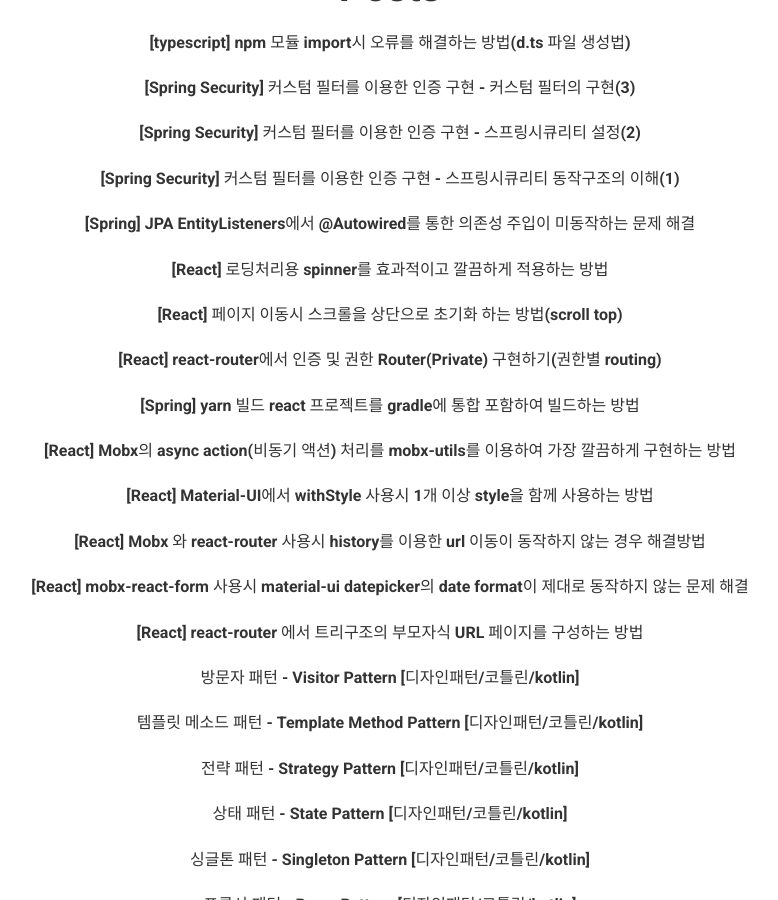
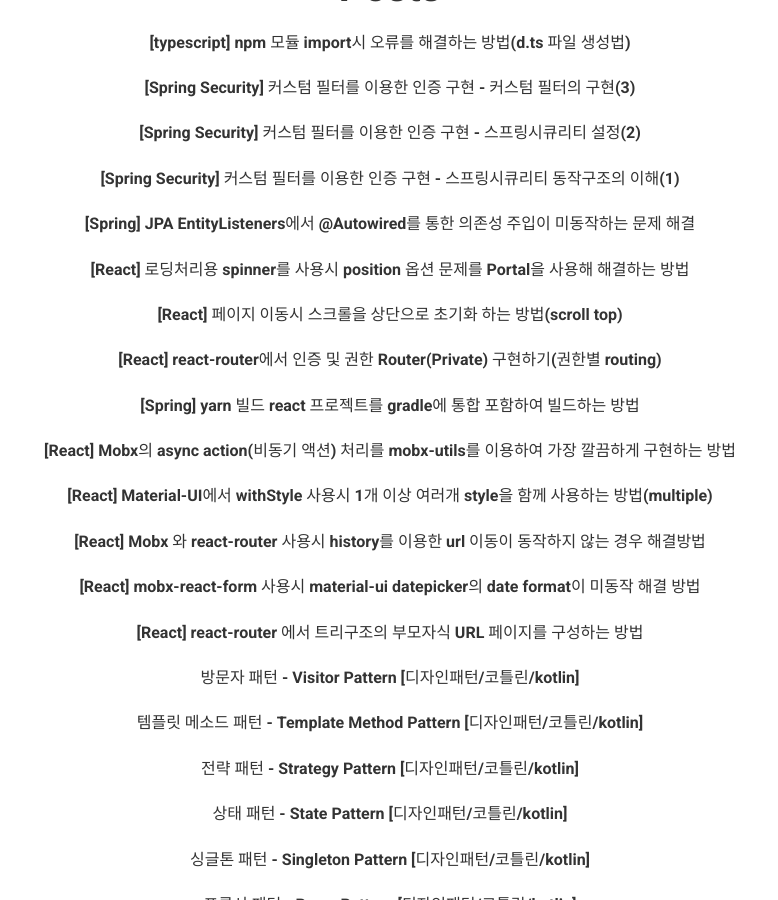
Before and after one commit to kimchanjung/blog-backup, a Jekyll site: the page built from _posts/react/2020-06-25-react-spinner.md, in a window 1280 px wide and 900 px high, scrolled down 12194 px. Shown: the whole window, without its empty margins (250-1028 px from the left). Built offline with Jekyll 4.4.1, drawn with Linux system fonts in a browser that asks for light colours; some of the changed text lies outside the part shown.

Commit message:
포스트 제목 수정

````diff
--- a/_posts/react/2020-06-22-react-material-ui-datepicker-binding.md
+++ b/_posts/react/2020-06-22-react-material-ui-datepicker-binding.md
@@ -1,7 +1,7 @@
 ---
 layout: post
-title: "[React] mobx-react-form 사용시 material-ui datepicker의 date format이 제대로 동작하지 않는 문제 해결"
-description: "Mobx사용시 form validation 라이브러리로 mobx-react-form을 사용했을 때 material-ui datepicker의 날짜를 변경한 후 화면에 표시되는 날짜는 설정한 date format 대로 표시가 되지만 실제 값은 적용되어 있지 않은 문제`가 있습니다."
+title: "[React] mobx-react-form 사용시 material-ui datepicker의 date format이 미동작 해결 방법"
+description: "Mobx사용시 form validation 라이브러리로 mobx-react-form을 사용했을 때 material-ui datepicker의 날짜를 변경한 후 화면에 표시되는 날짜는 설정한 date format 대로 표시가 되지만 실제 값은 적용되어 있지 않은 미동작 문제를 해결하는 방법을 알아봅니다."
 author: kimchanjung
 date: 2020-06-22 12:00:00 +0900
 categories: react
--- a/_posts/react/2020-06-23-react-material-ui-combine-with-style.md
+++ b/_posts/react/2020-06-23-react-material-ui-combine-with-style.md
@@ -1,7 +1,7 @@
 ---
 layout: post
-title: "[React] Material-UI에서 withStyle 사용시 1개 이상 style을 함께 사용하는 방법"
-description: "Material-UI에서 withStyle 함수로 JSS 스타일을 적용할때 1개 이상 스타일을 같이 사용하는 방법을 알아봅니다."
+title: "[React] Material-UI에서 withStyle 사용시 1개 이상 여러개 style을 함께 사용하는 방법(multiple)"
+description: "Material-UI에서 withStyle 함수로 JSS 스타일을 적용할때 1개 이상 여러개(multiple) 스타일을 같이 사용하는 방법을 알아봅니다."
 author: kimchanjung
 date: 2020-06-24 14:00:00 +0900
 categories: react
--- a/_posts/react/2020-06-25-react-spinner.md
+++ b/_posts/react/2020-06-25-react-spinner.md
@@ -1,7 +1,7 @@
 ---
 layout: post
-title: "[React] 로딩처리용 spinner를 효과적이고 깔끔하게 적용하는 방법"
-description: "NPM react용 Spinner 모듈을 가져와 사용할 때 발생하는 문제점을 해결하고 깔끔한 방식으로 사용할 수 있는 방법을 알아봅니다"
+title: "[React] 로딩처리용 spinner를 사용시 position 옵션 문제를 Portal을 사용해 해결하는 방법"
+description: "NPM react용 Spinner 모듈을 가져와 사용할 때 발생하는 position 옵션 문제를 Portal을 이용해 해결하고 깔끔한 방식으로 사용할 수 있는 방법을 알아봅니다"
 author: kimchanjung
 date: 2020-06-26 14:00:00 +0900
 categories: react
@@ -244,8 +244,8 @@
 > - **Modal은 App**밖에 생성됩니다.
 > - 이런경우 **공통으로 사용하기 위한 Spinner**는 **모달에서 사용할 때** 모달엘리먼트 **상위나 하위에 포함된 것이 아니라서** 위치나 포지션 설정시 **원하는 위치에 설정하기 불가능한 상황이 발생합**니다.
 
-## React Potal을 이용하여 Spinner 모듈 컴포넌트를 App밖에 생성
-### Potal을 이용하여 특정 엘리먼트에 Spinner를 동적으로 위치시키는 컴포넌트
+## React Portal을 이용하여 Spinner 모듈 컴포넌트를 App밖에 생성
+### Portal을 이용하여 특정 엘리먼트에 Spinner를 동적으로 위치시키는 컴포넌트
 ```javascript
 // SpinJsLoader.js
 import { Portal } from 'react-portal';
@@ -345,7 +345,7 @@
 > - **Spinner**는 생성될때 **지정된 class 하위에 생성**됩니다.
 > - **App밖에 생성되는 Modal하위에도 Spinner**는 생성됩니다.
 > - **Spinner**의 **position** 즉 **absolute, fixed** 설정이 **Modal을 기준으로 위치**할 수 있게 됩니다.
-> - 애초에 **App 내부**에 포함하여 사용하는 방식이면 **Modal에서 position 설정의 기준이 다르기** 때문에 **맞지않게 되는 문제**가 발생하지만 **Potal을 이용하여 동적으로 Spinner를 위치** 시키므로써 가능해 졌습니다.
+> - 애초에 **App 내부**에 포함하여 사용하는 방식이면 **Modal에서 position 설정의 기준이 다르기** 때문에 **맞지않게 되는 문제**가 발생하지만 **Portal을 이용하여 동적으로 Spinner를 위치** 시키므로써 가능해 졌습니다.
 
 ### API호출시에 자동으로 Spinner가 로딩 되도록 하는 팁
 ```javascript
````
Also changed, not shown: _posts/typescript/2020-07-05-typescipt-import-js-module-error.md (+1 -1 lines).
